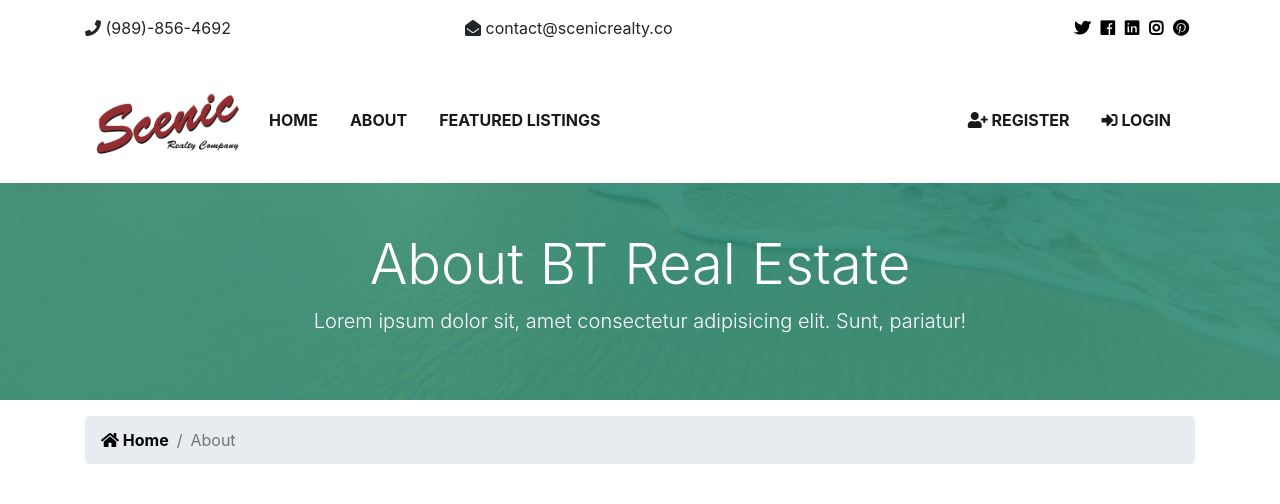
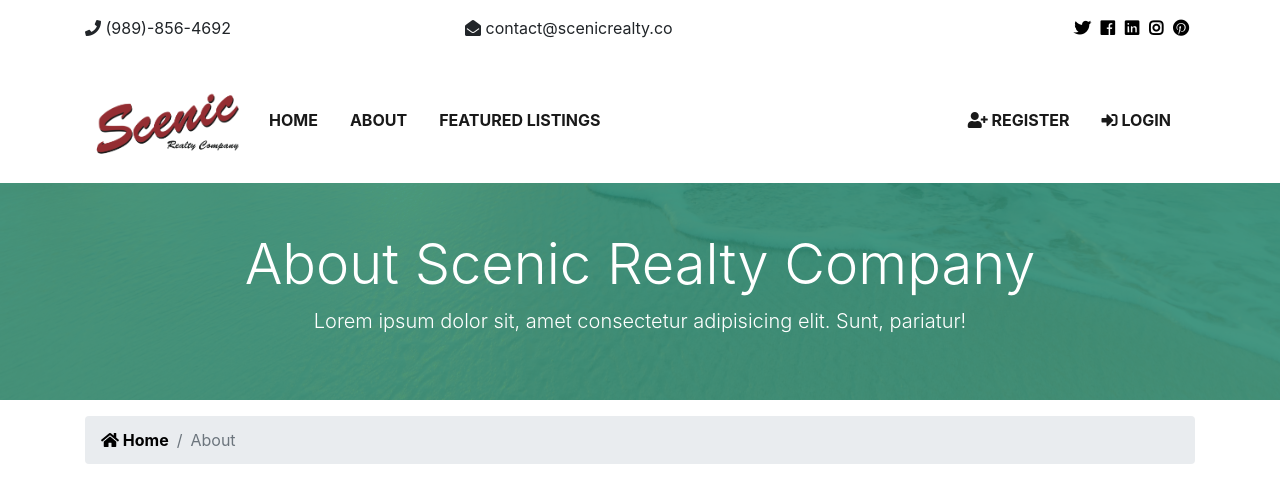
Before and after one commit to ticotheps/scenic-realty-app, a Django app: template templates/pages/about.html in a window 1280 px wide. Shown: the top 504 px of the page. Run offline with Django 3.2, Linux system fonts and the light colour scheme; the template is opened without the code that fills it, so the values that code supplies are empty; some libraries are stand-ins or nearby versions.

Commit message:
Updates the heading for the About page

```diff
--- a/templates/pages/about.html
+++ b/templates/pages/about.html
@@ -4,7 +4,7 @@
 	<div class="container">
 		<div class="row text-center">
 			<div class="col-md-12">
-				<h1 class="display-4">About BT Real Estate</h1>
+				<h1 class="display-4">About Scenic Realty Company</h1>
 				<p class="lead">Lorem ipsum dolor sit, amet consectetur adipisicing elit. Sunt, pariatur!</p>
 			</div>
 		</div>
```
